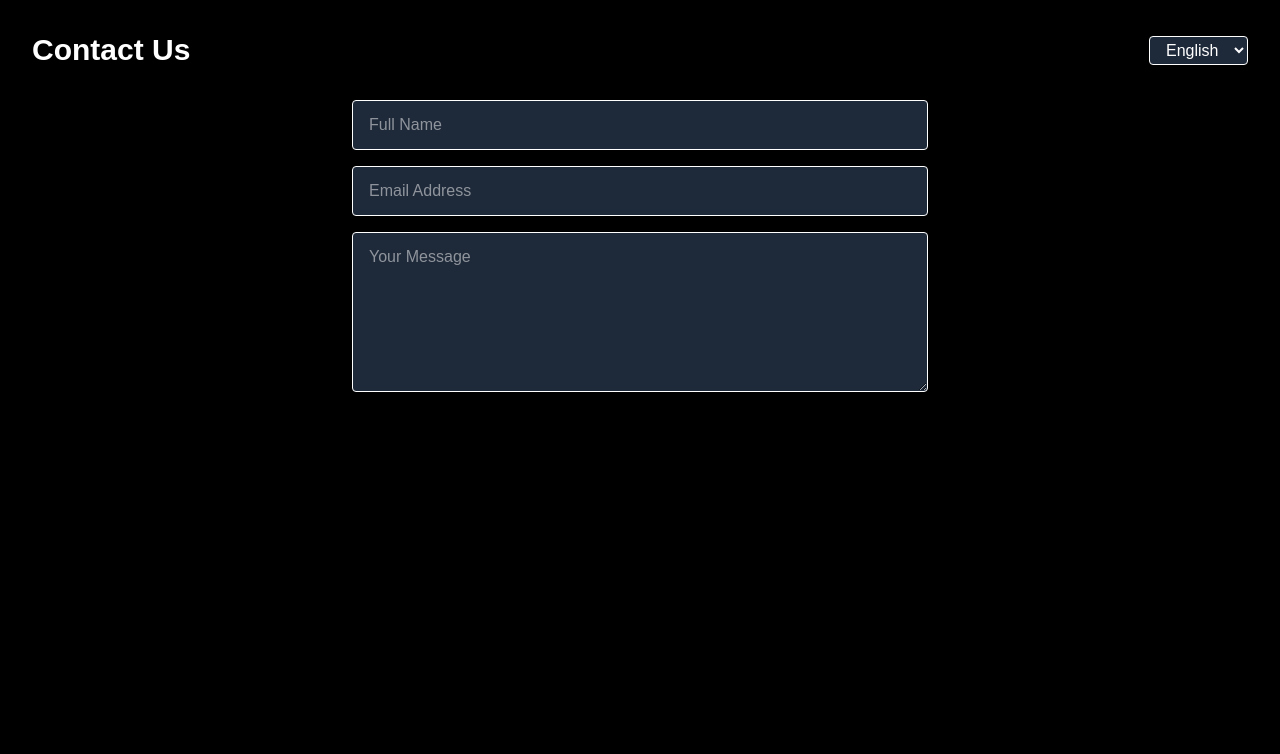
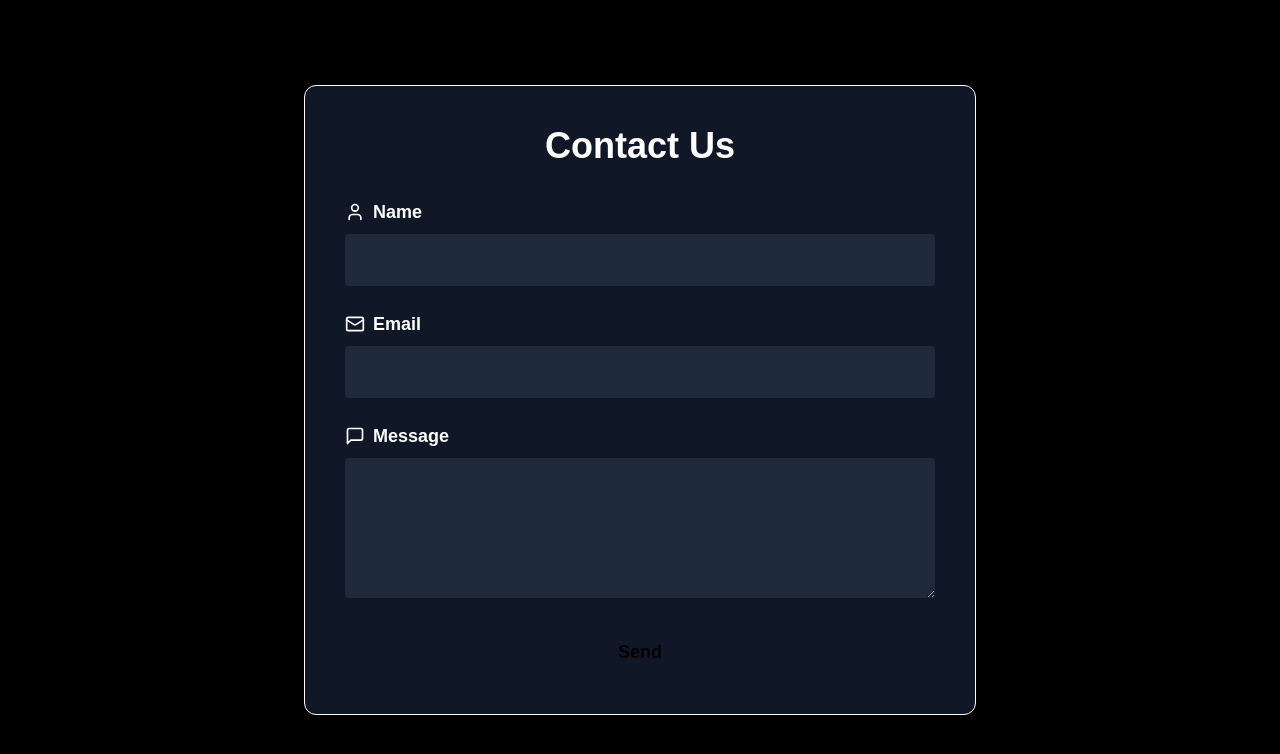
Before and after one commit to ARrussian/alldirection, a Next.js app: page /contact in a window 1280 px wide. Shown: the top 754 px of the page. Built offline with nearby package versions, Linux system fonts and the light colour scheme.

Commit message:
✨ تحسين التصميم وإزالة الأيقونات الزائدة

```diff
--- a/pages/contact.tsx
+++ b/pages/contact.tsx
@@ -1,82 +1,106 @@
 // pages/contact.tsx
 import React, { useState } from "react";
+import { Mail, MessageSquare, User } from "lucide-react";
 
 export default function Contact() {
   const [lang, setLang] = useState("en");
-  const [formData, setFormData] = useState({ name: "", email: "", message: "" });
-  const [submitted, setSubmitted] = useState(false);
+  const [form, setForm] = useState({ name: "", email: "", message: "" });
+  const [status, setStatus] = useState<string | null>(null);
 
   const handleChange = (e: React.ChangeEvent<HTMLInputElement | HTMLTextAreaElement>) => {
-    setFormData({ ...formData, [e.target.name]: e.target.value });
+    setForm({ ...form, [e.target.name]: e.target.value });
   };
 
   const handleSubmit = async (e: React.FormEvent) => {
     e.preventDefault();
+    setStatus(null);
     try {
-      await fetch("/api/contact", {
+      const res = await fetch("/api/contact", {
         method: "POST",
         headers: { "Content-Type": "application/json" },
-        body: JSON.stringify(formData),
+        body: JSON.stringify(form),
       });
-      setSubmitted(true);
-    } catch (error) {
-      console.error("Submission error", error);
+      if (res.ok) {
+        setStatus("sent");
+        setForm({ name: "", email: "", message: "" });
+      } else {
+        setStatus("error");
+      }
+    } catch (err) {
+      setStatus("error");
     }
   };
 
   return (
-    <main className="min-h-screen bg-black text-white p-8 font-sans">
-      <div className="flex justify-between items-center mb-8">
-        <h1 className="text-3xl font-bold text-gold">
+    <main className="min-h-screen bg-black text-white px-4 py-12 flex justify-center items-center">
+      <div className="w-full max-w-2xl bg-gray-900 rounded-xl p-10 border border-gold">
+        <h1 className="text-4xl font-bold text-gold mb-8 text-center">
           {lang === "ar" ? "اتصل بنا" : "Contact Us"}
         </h1>
-        <select
-          value={lang}
-          onChange={(e) => setLang(e.target.value)}
-          className="bg-gray-800 text-white border border-gold rounded px-3 py-1"
-        >
-          <option value="en">English</option>
-          <option value="ar">العربية</option>
-        </select>
+
+        <form onSubmit={handleSubmit} className="space-y-6 text-lg">
+          <div>
+            <label className="block mb-2 font-semibold flex items-center gap-2">
+              <User size={20} /> {lang === "ar" ? "الاسم" : "Name"}
+            </label>
+            <input
+              name="name"
+              type="text"
+              value={form.name}
+              onChange={handleChange}
+              required
+              className="w-full bg-gray-800 text-white p-3 rounded"
+            />
           </div>
 
-      {submitted ? (
-        <p className="text-center text-green-400 text-lg">
-          {lang === "ar" ? "تم إرسال رسالتك بنجاح!" : "Your message has been sent successfully!"}
-        </p>
-      ) : (
-        <form onSubmit={handleSubmit} className="max-w-xl mx-auto grid gap-4">
+          <div>
+            <label className="block mb-2 font-semibold flex items-center gap-2">
+              <Mail size={20} /> {lang === "ar" ? "البريد الإلكتروني" : "Email"}
+            </label>
             <input
-            type="text"
-            name="name"
-            value={formData.name}
+              name="email"
+              type="email"
+              value={form.email}
               onChange={handleChange}
-            placeholder={lang === "ar" ? "الاسم الكامل" : "Full Name"}
-            className="bg-gray-800 text-white px-4 py-3 rounded border border-gold"
               required
+              className="w-full bg-gray-800 text-white p-3 rounded"
             />
-          <input
-            type="email"
-            name="email"
-            value={formData.email}
-            onChange={handleChange}
-            placeholder={lang === "ar" ? "البريد الإلكتروني" : "Email Address"}
-            className="bg-gray-800 text-white px-4 py-3 rounded border border-gold"
-            required
-          />
+          </div>
+
+          <div>
+            <label className="block mb-2 font-semibold flex items-center gap-2">
+              <MessageSquare size={20} /> {lang === "ar" ? "رسالتك" : "Message"}
+            </label>
             <textarea
               name="message"
-            value={formData.message}
+              value={form.message}
               onChange={handleChange}
-            placeholder={lang === "ar" ? "رسالتك" : "Your Message"}
-            className="bg-gray-800 text-white px-4 py-3 rounded border border-gold h-40"
               required
+              className="w-full bg-gray-800 text-white p-3 rounded min-h-[140px]"
             />
-          <button type="submit" className="bg-gold text-black py-3 rounded hover:opacity-90">
-            {lang === "ar" ? "إرسال" : "Send Message"}
+          </div>
+
+          <div className="text-center">
+            <button
+              type="submit"
+              className="bg-gold text-black text-lg font-bold py-2 px-10 rounded hover:opacity-90 transition"
+            >
+              {lang === "ar" ? "إرسال" : "Send"}
             </button>
+          </div>
+
+          {status === "sent" && (
+            <p className="text-green-400 mt-4 text-center">
+              {lang === "ar" ? "تم الإرسال بنجاح" : "Message sent successfully!"}
+            </p>
+          )}
+          {status === "error" && (
+            <p className="text-red-400 mt-4 text-center">
+              {lang === "ar" ? "حدث خطأ، حاول مرة أخرى" : "Something went wrong. Please try again."}
+            </p>
+          )}
         </form>
-      )}
+      </div>
     </main>
   );
 }
--- a/pages/index.tsx
+++ b/pages/index.tsx
@@ -9,11 +9,11 @@ export default function Home() {
   const [lang, setLang] = useState("en");
 
   const destinations = [
-    { name: lang === "ar" ? "دبي" : "Dubai", path: "dubai", emoji: "🌆", image: "/images/dubai.jpg" },
-    { name: lang === "ar" ? "البحرين" : "Bahrain", path: "bahrain", emoji: "🏝️", image: "/images/bahrain.jpg" },
-    { name: lang === "ar" ? "مراكش" : "Marrakech", path: "marrakech", emoji: "🏜️", image: "/images/marrakech.jpg" },
-    { name: lang === "ar" ? "موسكو" : "Moscow", path: "moscow", emoji: "❄️", image: "/images/moscow.jpg" },
-    { name: lang === "ar" ? "ميامي" : "Miami", path: "miami", emoji: "🌴", image: "/images/miami.jpg" },
+    { name: lang === "ar" ? "دبي" : "Dubai", path: "dubai", image: "/images/dubai.jpg" },
+    { name: lang === "ar" ? "البحرين" : "Bahrain", path: "bahrain", image: "/images/bahrain.jpg" },
+    { name: lang === "ar" ? "مراكش" : "Marrakech", path: "marrakech", image: "/images/marrakech.jpg" },
+    { name: lang === "ar" ? "موسكو" : "Moscow", path: "moscow", image: "/images/moscow.jpg" },
+    { name: lang === "ar" ? "ميامي" : "Miami", path: "miami", image: "/images/miami.jpg" },
   ];
 
   const navItems = [
@@ -24,10 +24,24 @@ export default function Home() {
   ];
 
   return (
-    <main className="min-h-screen bg-black text-white font-sans">
+    <main className="min-h-screen bg-black text-white font-sans relative overflow-hidden">
+      {/* Background Video */}
+      <video
+        autoPlay
+        muted
+        loop
+        className="absolute top-0 left-0 w-full h-full object-cover opacity-30 -z-10"
+      >
+        <source src="/bg-video.mp4" type="video/mp4" />
+        Your browser does not support the video tag.
+      </video>
+
       {/* Navbar */}
-      <nav className="bg-gray-900 border-b border-gold px-6 py-4 flex justify-between items-center">
-        <div className="text-2xl font-bold text-gold">Alldirection</div>
+      <nav className="bg-gray-900 border-b border-gold px-6 py-4 flex justify-between items-center relative z-10">
+        <div className="flex items-center gap-3">
+          <Image src="/logo.png" alt="Logo" width={40} height={40} />
+          <div className="text-2xl font-bold text-gold">Alldirection</div>
+        </div>
         <div className="flex items-center gap-6">
           {navItems.map((item) => (
             <Link key={item.href} href={item.href} className="hover:text-gold transition">
@@ -46,18 +60,22 @@ export default function Home() {
       </nav>
 
       {/* Hero Section */}
-      <section className="p-8 text-center">
-        <h1 className="text-4xl text-gold font-bold mb-4">
-          {lang === "ar" ? "🌍 مرحبًا بك في موقع Alldirection السياحي" : "🌍 Welcome to Alldirection Travel"}
-        </h1>
-        <p className="text-lg mb-10">
+      <section className="p-8 text-center relative z-10">
+        <div className="flex flex-col items-center gap-4 animate-fadeIn">
+          <Image src="/logo.png" alt="Logo" width={64} height={64} />
+          <h1 className="text-4xl text-gold font-bold">
+            {lang === "ar" ? "مرحبًا بك في موقع Alldirection السياحي" : "Welcome to Alldirection Travel"}
+          </h1>
+        </div>
+
+        <p className="text-lg my-8">
           {lang === "ar"
             ? "اختر وجهتك المفضلة واستعد لرحلة العمر"
             : "Choose your dream destination and get ready for an unforgettable journey"}
         </p>
 
         <div className="grid grid-cols-1 sm:grid-cols-2 md:grid-cols-3 gap-6 max-w-6xl mx-auto">
-          {destinations.map(({ name, path, emoji, image }) => (
+          {destinations.map(({ name, path, image }) => (
             <div
               key={path}
               className="bg-gray-900 rounded-xl overflow-hidden border border-gold text-center cursor-pointer hover:scale-105 transition"
@@ -67,7 +85,6 @@ export default function Home() {
                 <Image src={image} alt={name} layout="fill" objectFit="cover" />
               </div>
               <div className="p-4">
-                <div className="text-2xl mb-1">{emoji}</div>
                 <div className="text-lg font-semibold">{name}</div>
               </div>
             </div>
```
Lines whose indentation alone changed are shown as unchanged.
